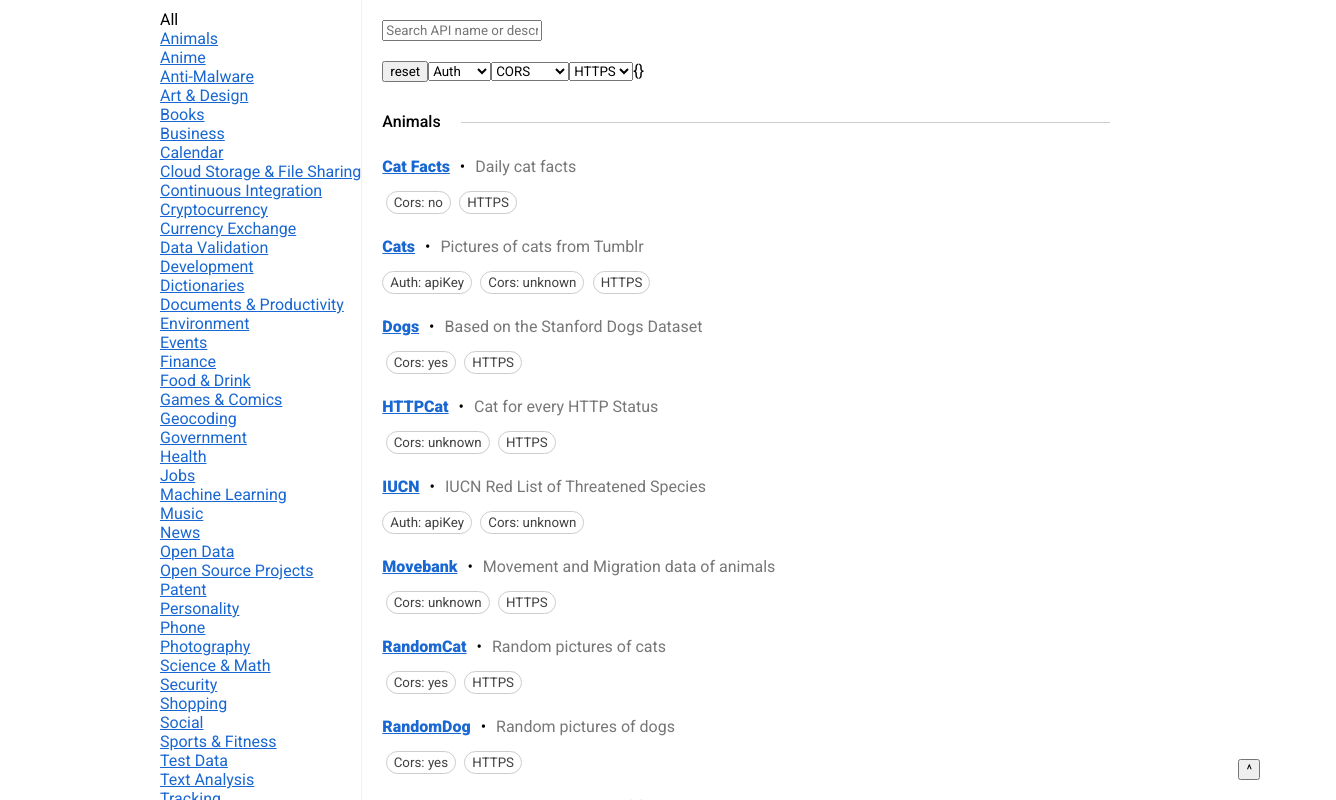
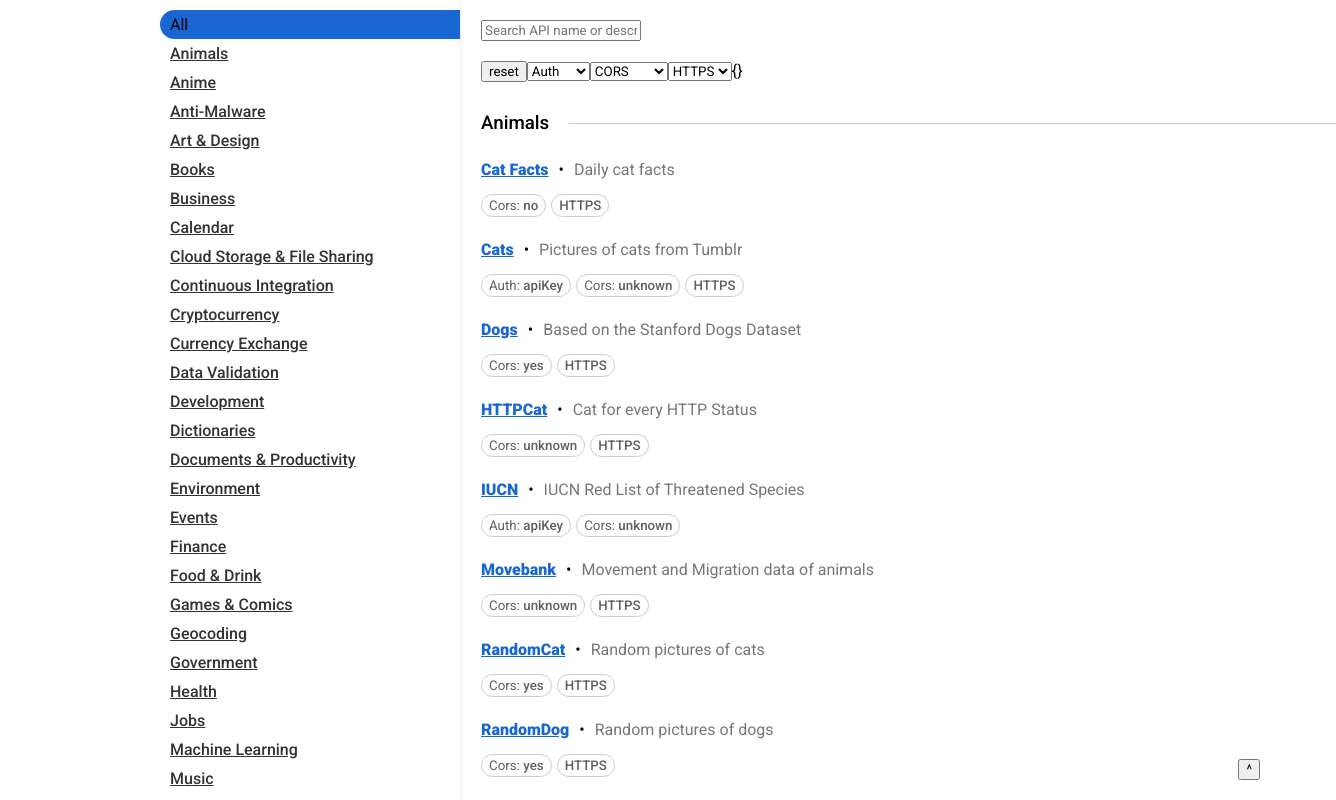
Before and after one commit to alexalannunes/public-apis-search, a React (Create React App) app: page / in a window 1280 px wide. Shown: the top 800 px of the page, 1336 px wide, since content can reach past the window. Built offline with nearby package versions, Linux system fonts and the light colour scheme.

Commit message:
finishing

```diff
--- a/src/App.css
+++ b/src/App.css
@@ -42,6 +42,6 @@
   padding: 0 !important;
 }
 
-h4 {
+h3 {
   margin: 30px 0 10px;
 }
--- a/src/App.js
+++ b/src/App.js
@@ -31,12 +31,12 @@
     setApis(formatApis(apisMock));
 
     if (window.location.search) {
-      let params = {};
+      let paramsA = {};
       new URLSearchParams(window.location.search).forEach((value, key) => {
-        params[key] = value;
+        paramsA[key] = value;
       });
 
-      setParams(params);
+      setParams(paramsA);
     }
     const dew = {
       ...params,
@@ -49,6 +49,8 @@
         const search = new URLSearchParams(window.location.search);
 
         const id = "public-apis-" + search.get("category");
+
+        setCategory(search.get("category"));
 
         const $anchor = document.getElementById(formatCategory(id));
 
@@ -77,8 +79,8 @@
       <div>
         <div style={{ maxWidth: 960, width: "100%", margin: "0 auto 10px" }}>
           <div className="flex">
-            <Categories selectCategory={selectCategory} />
-            <div style={{ flex: 1, margin: "20px 10px 20px 20px" }}>
+            <Categories selectCategory={selectCategory} activeCategory={categorySelected} />
+            <div style={{ flex: 1, margin: "20px 10px 20px 20px", width: "calc(100% - 100px)" }}>
               <div>
                 <input type="text" placeholder="Search API name or description" />
                 <div style={{ marginTop: 20 }}>
--- a/src/components/ApisList/index.js
+++ b/src/components/ApisList/index.js
@@ -2,33 +2,40 @@
 import { formatCategory } from "../../utils";
 
 const ApiListTitle = ({ category }) => (
-  <h4 id={`public-apis-${formatCategory(category)}`} style={{ position: "relative" }}>
+  <h3 id={`public-apis-${formatCategory(category)}`} style={{ position: "relative" }}>
     <span style={{ fontWeight: "500", background: "#fff", padding: "0 20px 0 0" }}>{category}</span>
     <div style={{ width: "100%", position: "absolute", height: 1, background: "#ccc", bottom: "calc(50% - 1px)", zIndex: -1 }}></div>
-  </h4>
+  </h3>
+);
+
+const ApiBadgeProps = ({ name, value, showName = true }) => (
+  <span style={{ padding: "3px 7px", marginRight: 5, border: "1px solid #ccc", borderRadius: 100 }}>
+    {showName && <span>{name}: </span>}
+    <span style={{ fontWeight: "500" }}>{value}</span>
+  </span>
 );
 
 function ApisList({ apis }) {
   return (
     <>
       {apis.map((i, a) => (
-        <div key={a}>
+        <div key={a} style={{ marginBottom: 30 }}>
           <ApiListTitle category={i.Category} />
           <div style={{ background: "#fff", marginTop: 0 }}>
             {i.apis.map((api, xx) => (
-              <div style={{ marginBlock: 10 }} key={xx} size="small">
+              <div style={{ marginBottom: 10 }} key={xx} size="small">
                 <div className="flex ai-center">
                   <a rel="noreferrer" href={api.Link} target="_blank">
                     <strong>{api.API}</strong>
                   </a>
                   <span style={{ margin: "0 10px" }}> &bull;</span>
-                  <p style={{ color: "#777" }}>{api.Description}</p>
+                  <p style={{ color: "#777", overflow: "hidden", whiteSpace: "nowrap", textOverflow: "ellipsis" }}>{api.Description}</p>
                 </div>
-                <div style={{ color: "#404040" }}>
+                <div style={{ color: "#606060" }}>
                   <small>
-                    {api.Auth && <span style={{ padding: "3px 7px", marginRight: 5, border: "1px solid #ccc", borderRadius: 100 }}>Auth: {api.Auth}</span>}&nbsp;
-                    {api.Cors && <span style={{ padding: "3px 7px", marginRight: 5, border: "1px solid #ccc", borderRadius: 100 }}>Cors: {api.Cors}</span>}&nbsp;
-                    {api.HTTPS && <span style={{ padding: "3px 7px", marginRight: 5, border: "1px solid #ccc", borderRadius: 100 }}>{api.HTTPS ? "HTTPS" : ""}</span>}
+                    {api.Auth && <ApiBadgeProps name="Auth" value={api.Auth} />}
+                    {api.Cors && <ApiBadgeProps name="Cors" value={api.Cors} />}
+                    {api.HTTPS && <ApiBadgeProps showName={false} value={api.HTTPS ? "HTTPS" : ""} />}
                   </small>
                 </div>
               </div>
--- a/src/components/Categories/index.js
+++ b/src/components/Categories/index.js
@@ -3,16 +3,28 @@
 import { categoriesMock } from "../../mock";
 import { formatCategory } from "../../utils";
 
-function Categories({ selectCategory }) {
+function Categories({ selectCategory, activeCategory = "" }) {
   return (
-    <div style={{ padding: "10px 0", borderRight: "1px solid #f0f0f0" }}>
+    <div style={{ padding: "10px 0", borderRight: "1px solid #f0f0f0", minWidth: 300 }}>
       <div style={{ position: "sticky", top: 0, height: "100vh", overflowY: "auto" }}>
-        <div onMouseDown={() => selectCategory("")}>All</div>
+        <div style={{ borderRadius: "100px 0 0 100px", display: "block", padding: "5px 10px", background: !activeCategory ? "#1967d2" : "transparent" }} onMouseDown={() => selectCategory("")}>
+          All
+        </div>
         {categoriesMock.map((i, x) => (
-          <AnchorLink href={`#public-apis-${formatCategory(i)}`} key={x}>
-            <div style={{ borderRadius: "100px 0 0 100px" }} onMouseDown={() => selectCategory(i)}>
-              {i}
-            </div>
+          <AnchorLink
+            onMouseDown={() => selectCategory(i)}
+            href={`#public-apis-${formatCategory(i)}`}
+            key={x}
+            style={{
+              fontWeight: "500",
+              color: "#333",
+              borderRadius: "100px 0 0 100px",
+              display: "block",
+              padding: "5px 10px",
+              background: formatCategory(activeCategory) === formatCategory(i) ? "#1967d2" : "transparent",
+            }}
+          >
+            {i}
           </AnchorLink>
         ))}
       </div>
--- a/src/utils/index.js
+++ b/src/utils/index.js
@@ -22,4 +22,4 @@
   return obj;
 };
 
-export const formatCategory = (str) => str.toLowerCase().replace(/\s/g, "-");
+export const formatCategory = (str = "") => (!str ? "" : str).toLowerCase().replace(/\s/g, "-");
```
